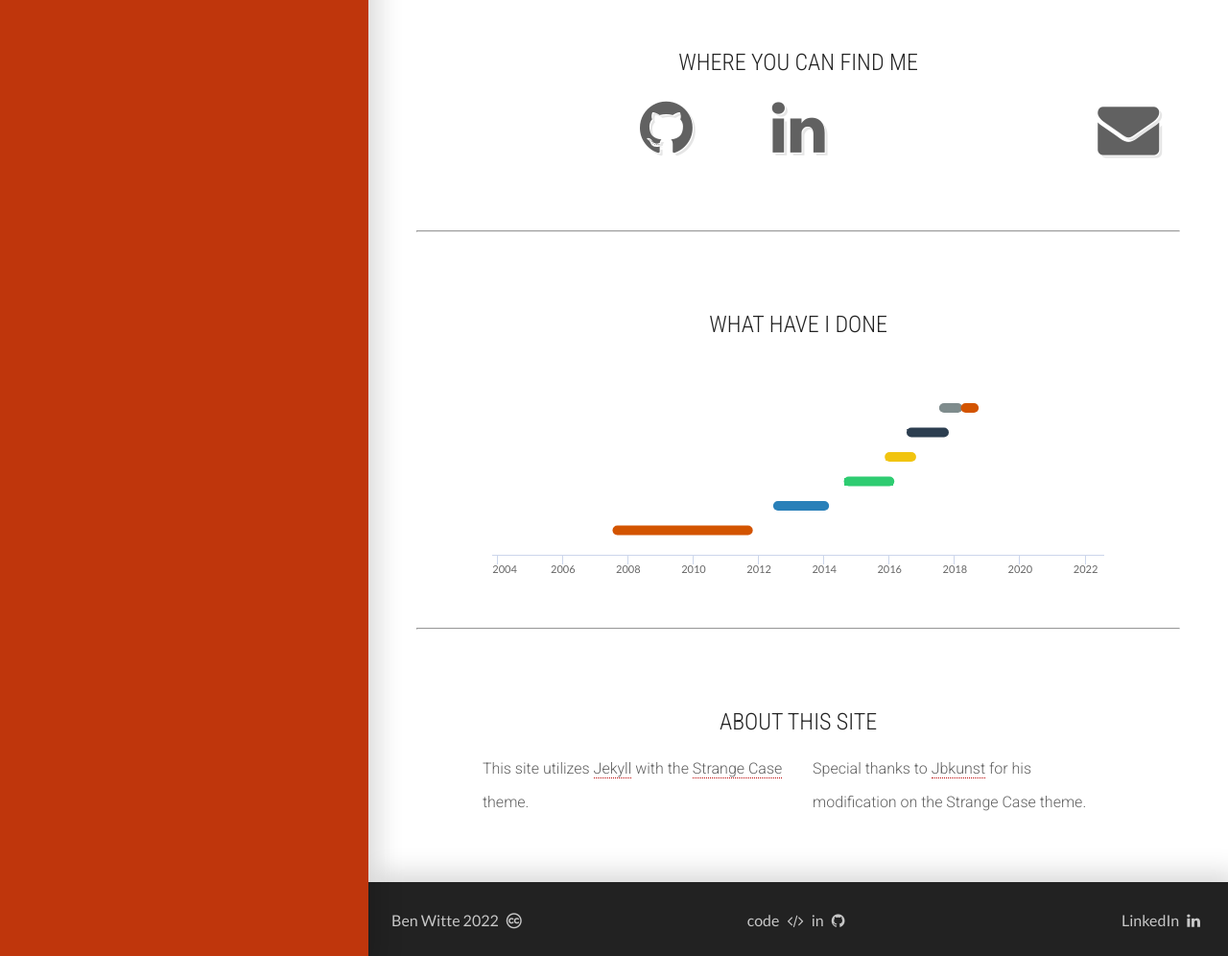
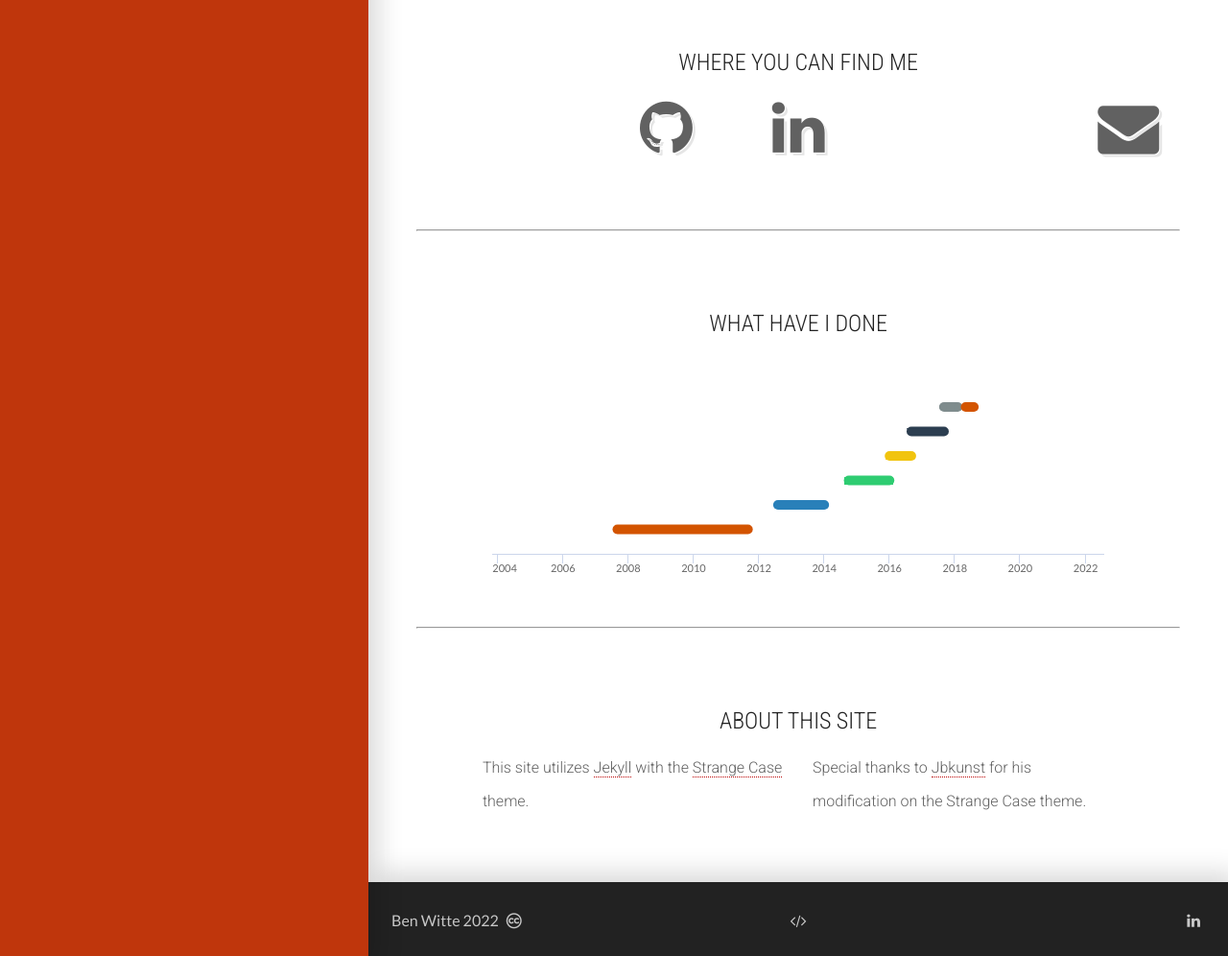
Before and after one commit to benwitte/benwitte.github.io, a Jekyll site: the page built from _pages/about.html, in a window 1280 px wide. Shown: the part 1403-2399 px from the top of the page at 96% size. Built offline with Jekyll 4.4.1, drawn with Linux system fonts in a browser that asks for light colours; nearby versions of some CDN libraries.

Commit message:
index updates, visual updated to about

```diff
--- a/_includes/footer.html
+++ b/_includes/footer.html
@@ -6,14 +6,14 @@
         </div>
          <div class="col-md-4 text-center">
           <a href ="https://github.com/benwitte">
-            code <span class="fa fa-code"></span> in <span class="fa fa-github"></span>
+            <span class="thunder fa fa-code"></span>
           </a>
         </div>
         <div class="col-md-4 text-right">
           <a
             href ="https://www.linkedin.com/in/benjamin-witte-66785a53/"
             title="My linkedin profile">
-              LinkedIn <span class="thunder fa fa-linkedin"></span>
+              <span class="thunder fa fa-linkedin"></span>
           </a>
         </div>
       </div>
--- a/_pages/about.html
+++ b/_pages/about.html
@@ -112,7 +112,6 @@ favicon: favicon-Code.ico
           <h6>Linkedin</h6>
         </a>
       </div>
-      <div class="col-md-2 text-center"></div>
       <div class="col-md-2 col-md-offset-3 text-center socialbox mail">
         <a href="mailto:wittebenso@gmail.com?Subject=Hello" target="_blank">
           <span class="fa fa-4x fa-envelope icon-shadow"></span>
--- a/js/index.js
+++ b/js/index.js
@@ -14,7 +14,7 @@
   }
 
   data = [
-    "my collection of code, projects, and blog posts",
+    "Data and Digital Storytelling",
     ""
     ];
 
```
